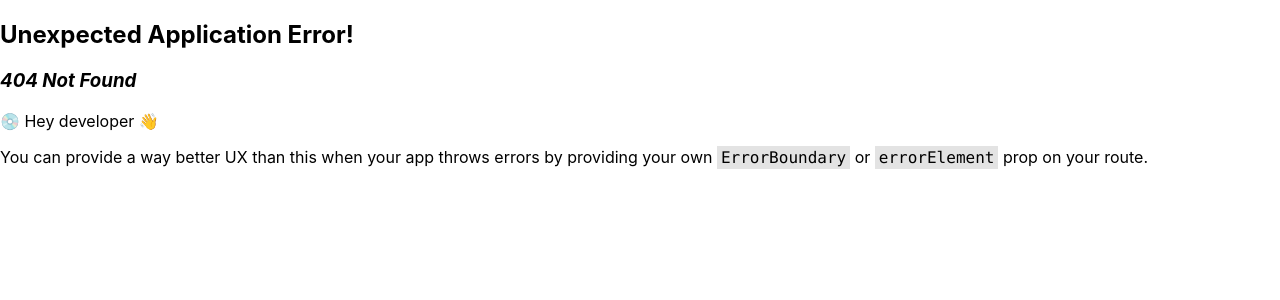
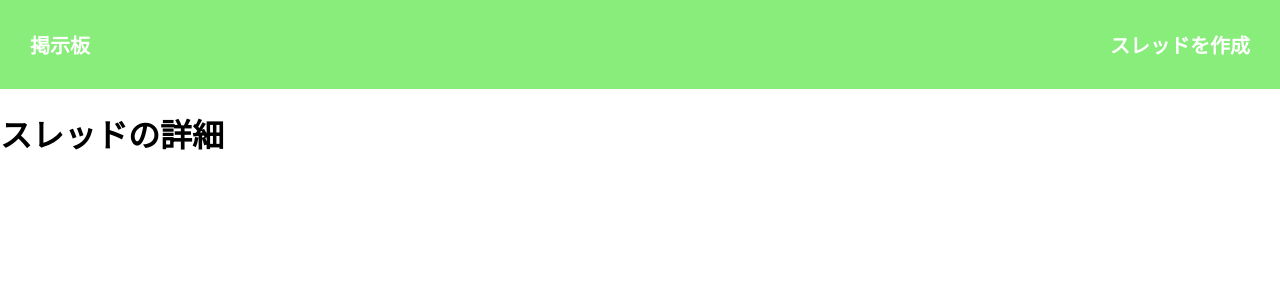
Before and after one commit to Kenji-Goto/react-station-kiso1, a React (Create React App) app: page /thread/1 in a window 1280 px wide. Before the commit this address had no page. Shown: the top 300 px of the page. Built offline with nearby package versions, Linux system fonts and the light colour scheme.

Commit message:
windowでも使えるように全てのファイルをアップロード

```diff
--- a/src/App.css
+++ b/src/App.css
@@ -12,6 +12,7 @@
 }
 
 .make{
+  text-align: right;
   color: white;
   font-size: 20px;
   font-weight: bold;
--- /dev/null
+++ b/src/Threads/ThreadContent.js
@@ -0,0 +1,18 @@
+import "axios"
+import "./Threads.css"
+import {useState,useEffect} from "react"
+import axios from "axios"
+
+function TheradContent(){
+
+    useEffect(()=>{
+        //axios.get("https://railway.bulletinboard.techtrain.dev/threads/"+threadID+"/posts?offset=0")
+    })
+
+
+    return(
+        <h1>スレッドの詳細</h1>
+    )
+
+}
+export default TheradContent;
--- a/src/Threads/ThreadCreate.js
+++ b/src/Threads/ThreadCreate.js
@@ -19,7 +19,7 @@ export function Threads() {
         <div className='content'>
             <h2 className='title'>スレッド新規作成</h2>
             <form>
-                <input type='text' placeholder='スレッドタイトル' id="threadName" />
+                <input type='text' placeholder='スレッドタイトル' id="threadName" name="message" required/>
             </form>
             <div className='Flex'>
                 <Link to="/">Topに戻る</Link>
--- a/src/Threads/Threads.css
+++ b/src/Threads/Threads.css
@@ -3,7 +3,6 @@
     width: 100%;
     height: 100vh;
     background-color: #8f8d8d;
-
 }
 
 .title{
@@ -52,3 +51,10 @@ form input{
     padding: 10px;
     width: 200px;
 }
+
+a{
+    color:black;
+    text-decoration: none;
+    display: block;
+    width: 100%;
+}
--- a/src/Threads/ThreadsList.js
+++ b/src/Threads/ThreadsList.js
@@ -1,6 +1,7 @@
 
 import axios from "axios";
 import "./Threads.css";
+import { Link, Outlet } from 'react-router-dom';
 import { useEffect, useState } from "react";
 
 export function ThreadsList() {
@@ -9,19 +10,21 @@ export function ThreadsList() {
 
 
     useEffect(() => {
-        axios.get("https://railway.bulletinboard.techtrain.dev/threads?offset=0")
+        try{axios.get("https://railway.bulletinboard.techtrain.dev/threads?offset=0")
             .then((response) => {
                 console.log(response)
                 setThreadsList(response.data)
-
             })
-    }, [])
+            }catch(error){
+                console.log("エラーが発生しました")
+            }
+        }, [])
 
 
 
     function showList() {
         return (
-            threadsList.map(data => <tr><td className="threadNames">{data.title}</td></tr>)
+            threadsList.map(data => <tr><td className="threadNames"><Link to={"thread/"+data.id}>{data.title}</Link></td></tr>)
         )
     }
 
--- a/src/index.js
+++ b/src/index.js
@@ -10,7 +10,8 @@ import {
   RouterProvider,
 } from 'react-router-dom';
 import  ThreadCreate  from './Threads/ThreadCreate';
-import {ThreadsList} from './Threads/ThreadsList';
+import ThreadsList from './Threads/ThreadsList';
+import ThreadContent from './Threads/ThreadContent';
 
 
 
@@ -19,6 +20,7 @@ const router = createBrowserRouter(
     <Route path="/" element={<App />}>
       <Route path="/" element={<ThreadsList />} />
       <Route path="threads/new" element={<ThreadCreate />} />
+      <Route path="thread/:id" element={<ThreadContent />} />
     </Route>
   )
 );
```
Also changed, not shown: 1 other file (tests, documents, lock files or other folders).
